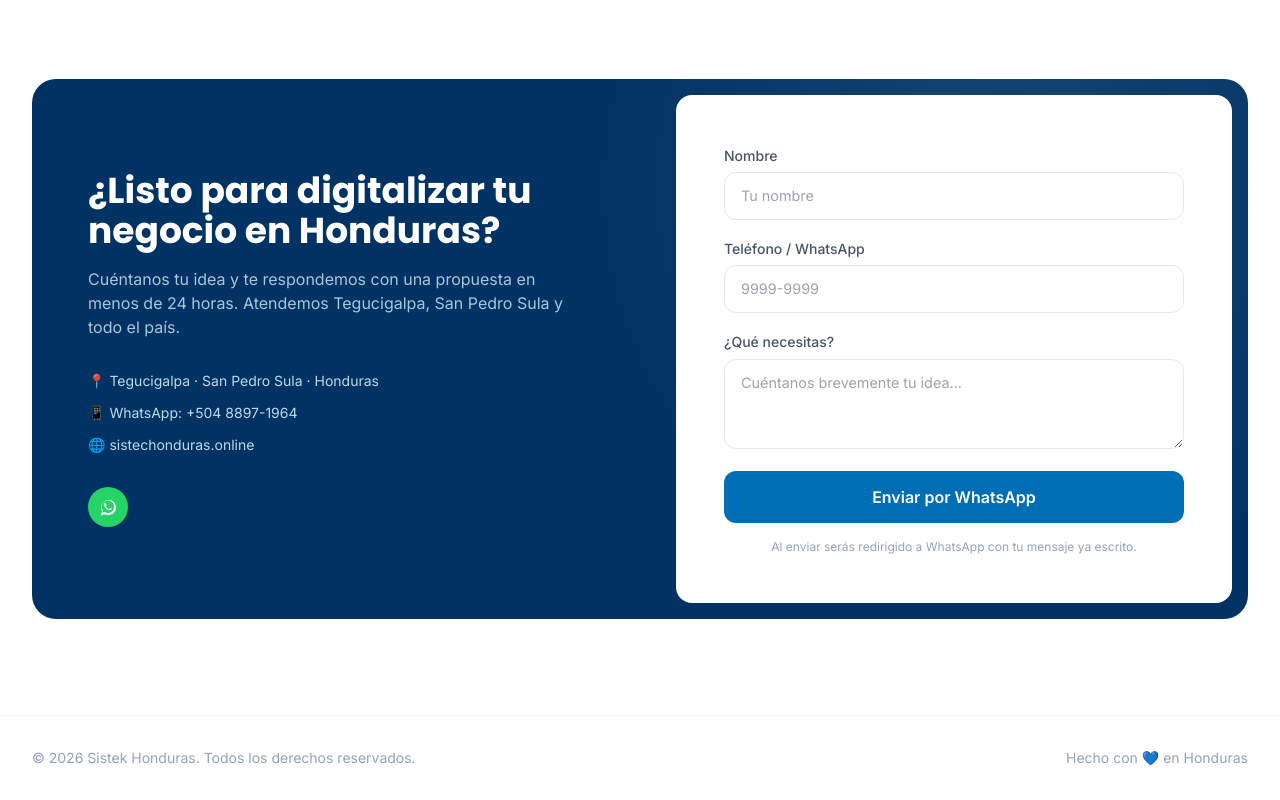
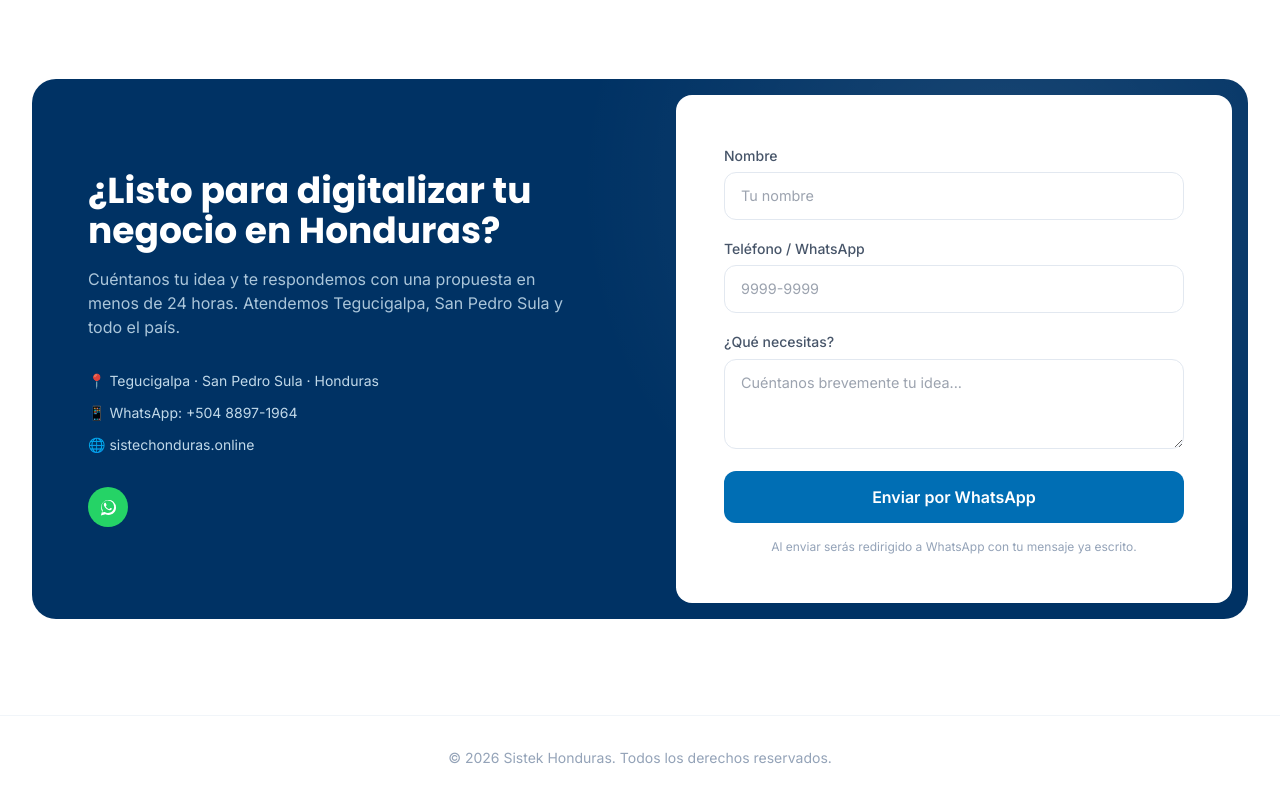
Before and after one commit to E-DEV-CACERES/sistek-honduras-web, a plain HTML site: page index.html in a window 1280 px wide. Shown: the part 8428-9228 px from the top of the page. Drawn offline with nearby package versions, Linux system fonts and the light colour scheme.

Commit message:
fix(footer): quitar la linea 'Hecho con amor en Honduras' y centrar el aviso de copyright
Co-authored-by: Cursor <cursoragent@cursor.com>

```diff
--- a/index.html
+++ b/index.html
@@ -891,9 +891,8 @@
 
 <!-- ===== FOOTER ===== -->
 <footer class="py-8 border-t border-slate-100">
-  <div class="max-w-7xl mx-auto px-5 md:px-8 flex flex-col md:flex-row items-center justify-between gap-4 text-sm text-slate-400">
+  <div class="max-w-7xl mx-auto px-5 md:px-8 flex flex-col md:flex-row items-center justify-center gap-4 text-sm text-slate-400">
     <p>© <span id="year"></span> Sistek Honduras. Todos los derechos reservados.</p>
-    <p>Hecho con 💙 en Honduras</p>
   </div>
 </footer>
 
```
